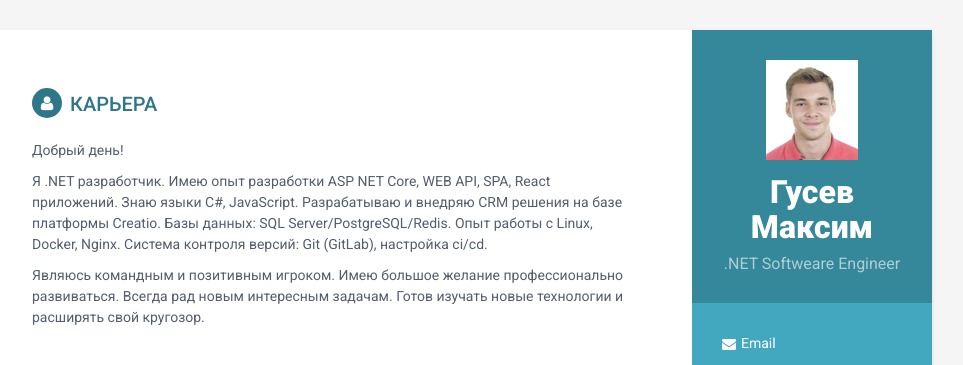
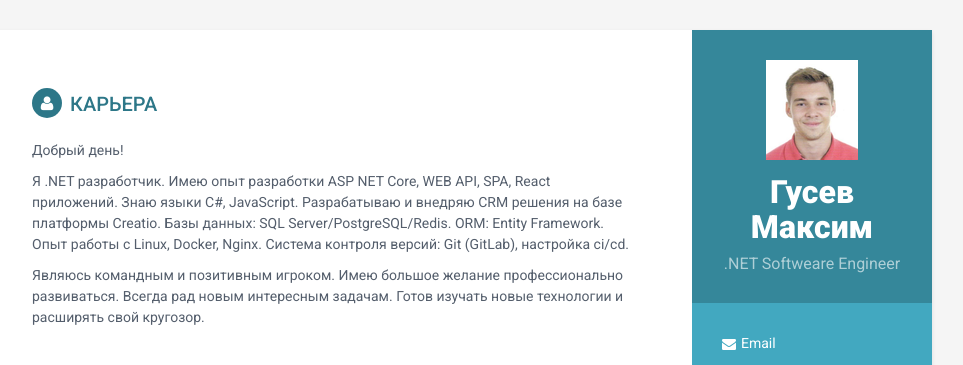
Before and after one commit to MaksimSimpleCode/MaksimSimpleCode, a plain HTML site: page index.html in a window 1280 px wide. Shown: the top 365 px of the page, without its empty margins (188-1151 px from the left). Drawn offline with Linux system fonts and the light colour scheme.

Commit message:
Entity Framework

```diff
--- a/index.html
+++ b/index.html
@@ -76,6 +76,7 @@
                   <p>Добрый день!</p>
                   <p> Я .NET разработчик. Имею опыт разработки ASP NET Core, WEB API, SPA, React приложений. Знаю языки
                      C#, JavaScript. Разрабатываю и внедряю CRM решения на базе платформы Creatio. Базы данных: SQL Server/PostgreSQL/Redis.
+                     ORM: Entity Framework.
                      Опыт работы с Linux, Docker, Nginx. Система контроля версий: Git (GitLab), настройка ci/cd.
                   </p>
                   <p>
```
